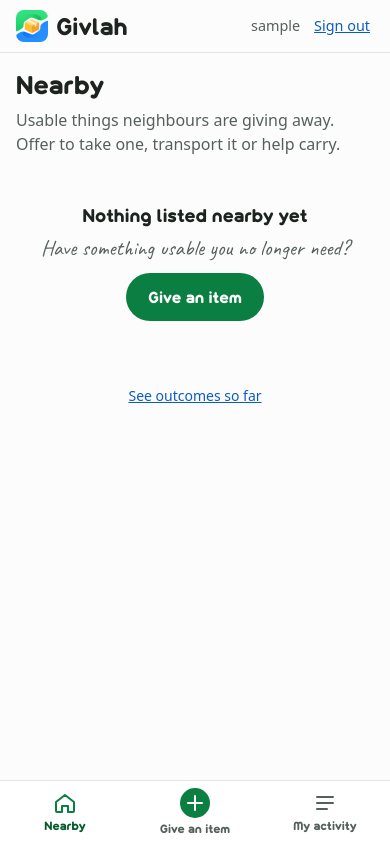
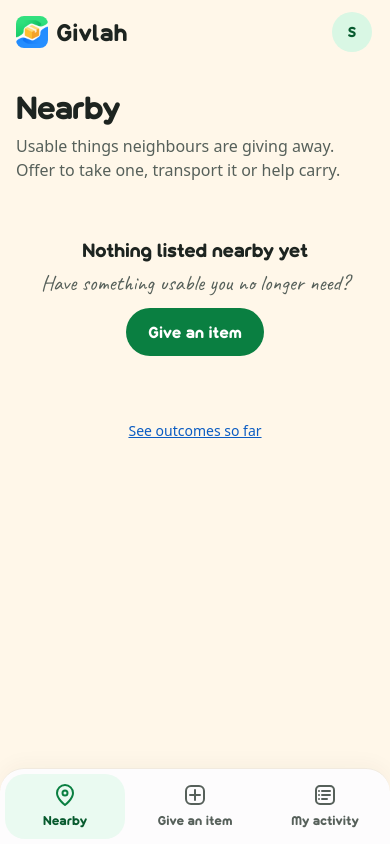
Before and after one commit to Givlah/Givlah, a Django app: page / in a window 390 px wide. Run offline with Django 5.2, Linux system fonts and the light colour scheme; the visitor is signed in with stand-in values (Sample User, id 1); data comes from the database, SQL or seed files in the repository; data that the repository does not hold is empty.

Commit message:
style: refine mobile shell and navigation

```diff
--- a/static/css/givlah.css
+++ b/static/css/givlah.css
@@ -34,52 +34,61 @@
   --line: #e3e7e4;
   --danger: #b3261e;
   --danger-bg: #fdecea;
-  --radius: 14px;
-  --radius-sm: 10px;
+  --radius: 22px;
+  --radius-sm: 14px;
   --space: 16px;
-  --tabbar-h: 64px;
-  --shadow: 0 1px 2px rgb(16 40 28 / 6%), 0 4px 12px rgb(16 40 28 / 6%);
+  --tabbar-h: 76px;
+  --shadow: 0 3px 14px rgb(75 54 19 / 4%);
   color-scheme: light;
 }
 
 * { box-sizing: border-box; }
-html { -webkit-text-size-adjust: 100%; }
+html { -webkit-text-size-adjust: 100%; background: var(--cream); scroll-padding-block: 80px 100px; }
 body {
   margin: 0;
-  background: var(--surface);
+  background: var(--cream);
   color: var(--ink);
   font: 16px/1.5 system-ui, -apple-system, "Segoe UI", Roboto, sans-serif;
   padding-bottom: calc(var(--tabbar-h) + env(safe-area-inset-bottom) + 8px);
+  max-width: 640px; margin-inline: auto; min-height: 100dvh;
 }
 img { max-width: 100%; height: auto; display: block; }
 a { color: var(--blue-700); }
 h1, h2 { font-family: var(--font-display); font-weight: 700; line-height: 1.2; margin: 0 0 8px; }
 .hand { font-family: var(--font-hand); font-size: 1.35rem; line-height: 1.25; color: var(--ink-muted); }
-h1 { font-size: 1.6rem; }
-h2 { font-size: 1.15rem; }
+h1 { font-size: 2rem; letter-spacing: -0.035em; }
+h2 { font-size: 1.2rem; letter-spacing: -0.02em; }
 p { margin: 0 0 12px; }
 .muted { color: var(--ink-muted); }
 .small { font-size: 0.875rem; }
-:focus-visible { outline: 3px solid var(--blue-500); outline-offset: 2px; }
+:focus-visible { outline: 3px solid var(--blue-700); outline-offset: 3px; }
+.icon { width: 20px; height: 20px; flex: 0 0 auto; vertical-align: middle; }
+.skip-link { position: fixed; top: -100px; z-index: 30; padding: 12px 18px; background: white; }
+.skip-link:focus { top: 12px; }
+.avatar { width: 40px; height: 40px; display: inline-flex; align-items: center; justify-content: center; flex: 0 0 auto; border-radius: 50%; background: #d9f7e4; color: var(--green-900); font-family: var(--font-display); }
 
 /* Top bar */
 .topbar {
   position: sticky; top: 0; z-index: 10;
   display: flex; align-items: center; justify-content: space-between; gap: 12px;
   padding: 10px var(--space); padding-top: calc(10px + env(safe-area-inset-top));
-  background: rgb(253 252 253 / 92%); backdrop-filter: blur(8px);
-  border-bottom: 1px solid var(--line);
+  background: var(--cream);
 }
 .brand { display: flex; align-items: center; gap: 8px; text-decoration: none; color: var(--ink); font-family: var(--font-display); font-weight: 700; font-size: 1.5rem; line-height: 1; }
 .brand img { border-radius: 8px; }
 .account { display: flex; align-items: center; gap: 10px; font-size: 0.9rem; }
 .account form { margin: 0; }
 .who { color: var(--ink-muted); }
-.link { background: none; border: 0; padding: 4px; color: var(--blue-700); font: inherit; text-decoration: underline; cursor: pointer; }
-.demo-banner { margin: 0; padding: 6px var(--space); background: var(--cream); color: var(--gold-700); font-size: 0.85rem; border-bottom: 1px solid #f3e3c2; }
+.link { display: inline-flex; align-items: center; justify-content: center; min-height: 44px; min-width: 44px; background: none; border: 0; padding: 8px; color: var(--blue-700); font: inherit; text-decoration: underline; cursor: pointer; }
+.account-menu { position: relative; }
+.account-menu summary { display: flex; align-items: center; justify-content: center; width: 44px; min-height: 44px; cursor: pointer; border-radius: 50%; list-style: none; }
+.account-menu summary::-webkit-details-marker { display: none; }
+.account-popover { position: absolute; right: 0; top: 52px; width: 210px; padding: 16px; background: white; border: 1px solid var(--line); border-radius: var(--radius-sm); box-shadow: var(--shadow); }
+.demo-banner { margin: 0 16px; padding: 6px 10px; background: #fff0ce; color: var(--gold-700); font-size: 0.75rem; border-radius: 8px; }
 
-.page { max-width: 640px; margin: 0 auto; padding: var(--space); }
-.page-head { margin-bottom: 16px; }
+.page { max-width: 640px; margin: 0 auto; padding: 24px var(--space); overflow-wrap: anywhere; }
+.page-head { margin-bottom: 24px; }
+.page-head p:last-child { margin-bottom: 0; }
 
 /* Messages */
 .messages { margin-bottom: 12px; }
@@ -181,20 +190,18 @@ legend + * { clear: both; }
 
 /* Bottom tab bar */
 .tabbar {
-  position: fixed; left: 0; right: 0; bottom: 0; z-index: 10;
+  position: fixed; left: 0; right: 0; bottom: 0; z-index: 10; max-width: 640px; margin-inline: auto;
   display: grid; grid-template-columns: repeat(3, 1fr);
   height: calc(var(--tabbar-h) + env(safe-area-inset-bottom)); padding-bottom: env(safe-area-inset-bottom);
-  background: #fff; border-top: 1px solid var(--line);
+  background: var(--surface); border-top: 1px solid #f1eadf; border-radius: 24px 24px 0 0; box-shadow: 0 -4px 20px rgb(75 54 19 / 4%);
 }
-.tabbar a { font-family: var(--font-display); display: flex; flex-direction: column; align-items: center; justify-content: center; gap: 2px; font-size: 0.75rem; font-weight: 600; color: var(--ink-muted); text-decoration: none; }
+.tabbar a { font-family: var(--font-display); display: flex; flex-direction: column; align-items: center; justify-content: center; gap: 4px; font-size: 0.8rem; font-weight: 700; color: var(--ink-muted); text-decoration: none; border-radius: 20px; margin: 5px; }
 .tabbar svg { width: 24px; height: 24px; fill: none; stroke: currentColor; stroke-width: 2; stroke-linecap: round; stroke-linejoin: round; }
-.tabbar a[aria-current=page] { color: var(--green-900); }
-.tabbar a[aria-current=page] svg { stroke: var(--green-700); }
-.tab-primary svg { background: var(--green-700); stroke: #fff !important; border-radius: 50%; padding: 3px; width: 30px; height: 30px; }
+.tabbar a[aria-current=page], .tabbar .tab-active { color: var(--green-900); background: #eafaf1; }
+.tabbar a[aria-current=page] svg, .tabbar .tab-active svg { stroke: var(--green-700); }
 
 @media (prefers-reduced-motion: no-preference) {
-  .button, .card { transition: background-color 0.15s, transform 0.15s; }
-  .card:active { transform: scale(0.99); }
+  .button { transition: background-color 0.15s; }
 }
 
 /* Offers and coordination */
--- a/templates/base.html
+++ b/templates/base.html
@@ -13,6 +13,7 @@
   <script src="{% static 'js/givlah.js' %}" defer></script>
 </head>
 <body>
+  <a class="skip-link" href="#main">Skip to content</a>
   <header class="topbar">
     <a class="brand" href="{% url 'listings:nearby' %}">
       <img src="{% static 'icons/icon-192.png' %}" alt="" width="32" height="32">
@@ -20,14 +21,19 @@
     </a>
     {% if user.is_authenticated %}
     <div class="account">
+      <details class="account-menu">
+        <summary aria-label="Account: {{ user.display_name|default:user.username }}"><span class="avatar" aria-hidden="true">{{ user.display_name|default:user.username|first|upper }}</span></summary>
+        <div class="account-popover">
       <span class="who">{{ user.display_name|default:user.username }}{% if user.is_synthetic %} <span class="tag tag-demo">Demo</span>{% endif %}</span>
       <form method="post" action="{% url 'accounts:logout' %}">{% csrf_token %}<button class="link" type="submit">Sign out</button></form>
+        </div>
+      </details>
     </div>
     {% endif %}
   </header>
   {% if demo_mode %}<p class="demo-banner" role="note">Demo mode: fictional people, places and items.</p>{% endif %}
 
-  <main class="page" id="main">
+  <main class="page" id="main" tabindex="-1">
     {% if messages %}
     <div class="messages" role="status" aria-live="polite">
       {% for message in messages %}<p class="message message-{{ message.tags }}">{{ message }}</p>{% endfor %}
@@ -40,11 +46,11 @@
   <nav class="tabbar" aria-label="Main">
     {% url 'listings:nearby' as nearby_url %}{% url 'listings:create' as create_url %}{% url 'listings:activity' as activity_url %}
     <a href="{{ nearby_url }}" {% if request.path == nearby_url %}aria-current="page"{% endif %}>
-      <svg aria-hidden="true" viewBox="0 0 24 24"><path d="M3 11l9-7 9 7v9a1 1 0 0 1-1 1h-5v-6h-6v6H4a1 1 0 0 1-1-1z"/></svg>Nearby</a>
+      {% include "core/_icon.html" with name="pin" %}Nearby</a>
     <a href="{{ create_url }}" class="tab-primary" {% if request.path == create_url %}aria-current="page"{% endif %}>
-      <svg aria-hidden="true" viewBox="0 0 24 24"><path d="M12 5v14M5 12h14"/></svg>Give an item</a>
-    <a href="{{ activity_url }}" {% if request.path == activity_url %}aria-current="page"{% endif %}>
-      <svg aria-hidden="true" viewBox="0 0 24 24"><path d="M4 6h16M4 12h16M4 18h10"/></svg>My activity</a>
+      {% include "core/_icon.html" with name="plus" %}Give an item</a>
+    <a href="{{ activity_url }}" {% if request.path == activity_url %}aria-current="page"{% elif request.resolver_match.url_name == 'plan' or request.resolver_match.url_name == 'crew' %}class="tab-active"{% endif %}>
+      {% include "core/_icon.html" with name="activity" %}My activity</a>
   </nav>
   {% endif %}
 </body>
--- /dev/null
+++ b/templates/core/_icon.html
@@ -0,0 +1,12 @@
+<svg class="icon" aria-hidden="true" focusable="false" viewBox="0 0 24 24" fill="none" stroke="currentColor" stroke-width="1.8" stroke-linecap="round" stroke-linejoin="round">
+{% if name == "pin" %}<path d="M20 10c0 6-8 12-8 12S4 16 4 10a8 8 0 1 1 16 0Z"/><circle cx="12" cy="10" r="2.5"/>
+{% elif name == "plus" %}<rect x="3" y="3" width="18" height="18" rx="5"/><path d="M12 7v10M7 12h10"/>
+{% elif name == "activity" %}<rect x="3" y="3" width="18" height="18" rx="4"/><path d="M9 8h8M9 12h8M9 16h5M6 8h.01M6 12h.01M6 16h.01"/>
+{% elif name == "calendar" %}<rect x="3" y="5" width="18" height="16" rx="3"/><path d="M7 3v4M17 3v4M3 10h18M8 14h2M14 14h2M8 17h2"/>
+{% elif name == "clock" %}<circle cx="12" cy="12" r="9"/><path d="M12 6v6l4 2"/>
+{% elif name == "check" %}<path d="m5 12 4 4L19 6"/>
+{% elif name == "back" %}<path d="m15 5-7 7 7 7"/>
+{% elif name == "chevron" %}<path d="m9 5 7 7-7 7"/>
+{% elif name == "locate" %}<circle cx="12" cy="12" r="7"/><circle cx="12" cy="12" r="2"/><path d="M12 2v3M12 19v3M2 12h3M19 12h3"/>
+{% else %}<circle cx="12" cy="12" r="6"/><circle cx="12" cy="12" r="1" fill="currentColor"/>{% endif %}
+</svg>
```
